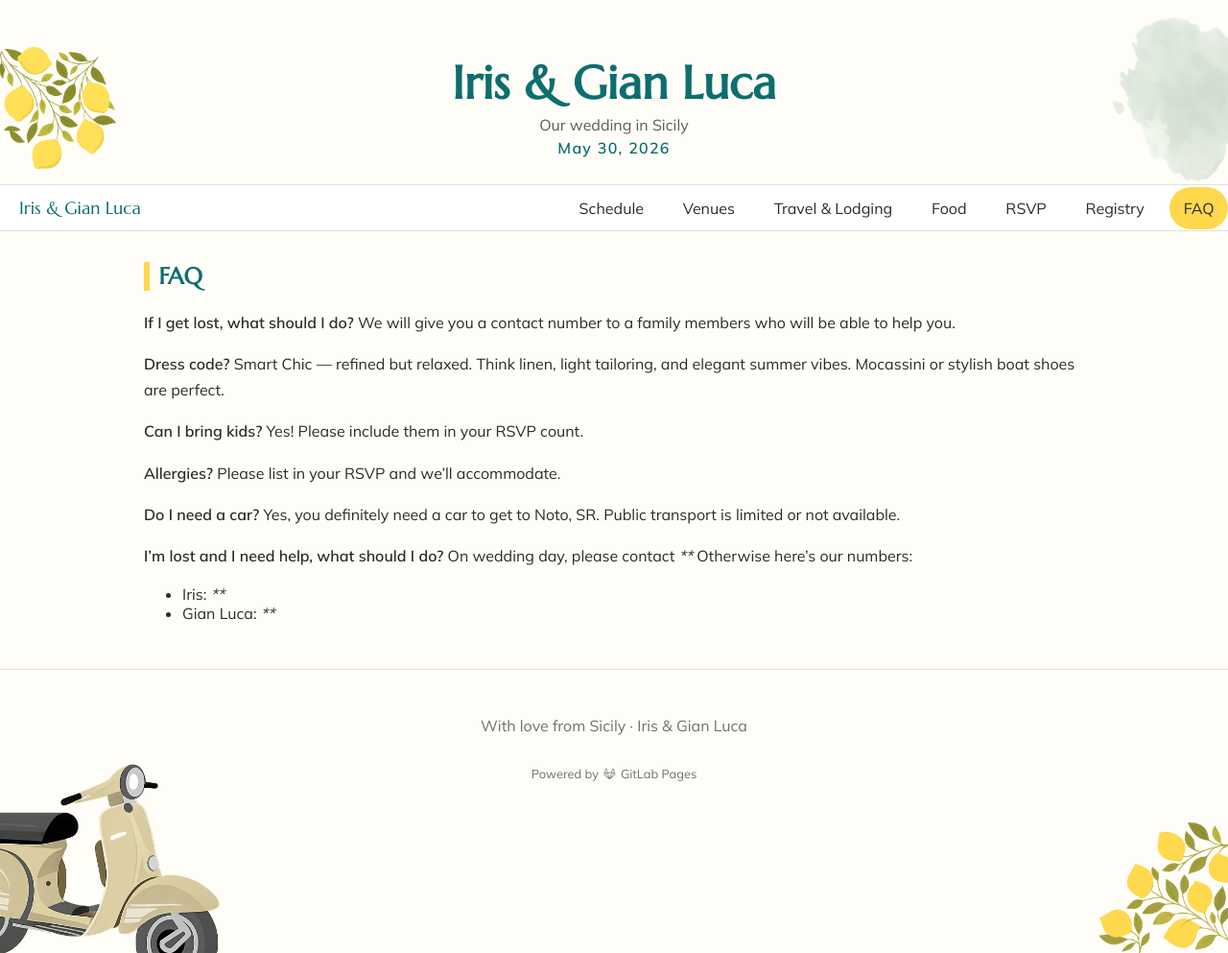
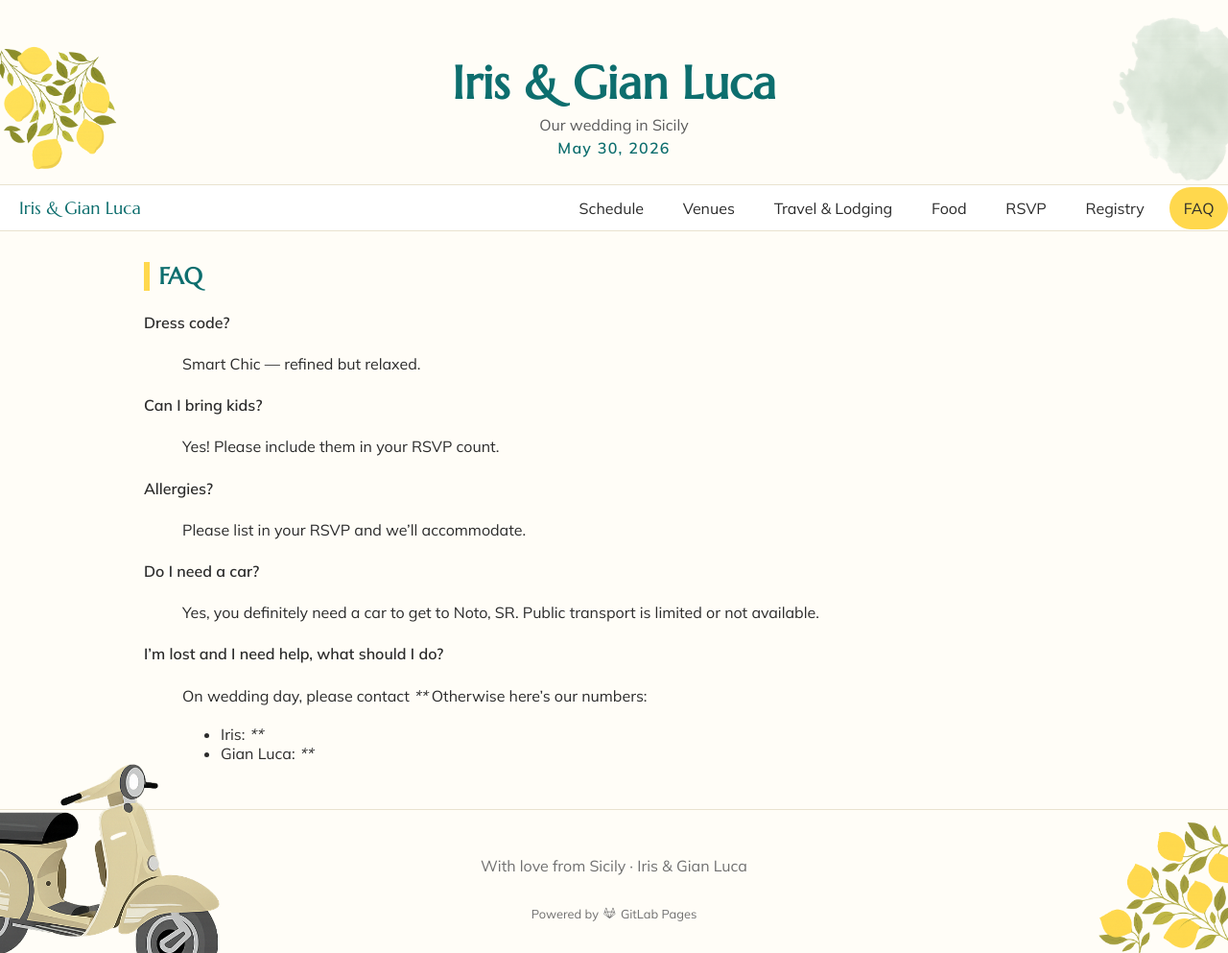
Before and after one commit to gfiasco/iris-gianluca, a Jekyll site: the page built from faq.md, in a window 1280 px wide and 993 px high. Shown: the whole window at 96% size. Built offline with Jekyll 4.4.1, drawn with Linux system fonts in a browser that asks for light colours.

Commit message:
chore: fixing text spacing and format

```diff
--- a/faq.md
+++ b/faq.md
@@ -4,25 +4,21 @@ title: FAQ
 permalink: /faq/
 ---
 
-**If I get lost, what should I do?**
-We will give you a contact number to a family members who will be able to help you.
-
 **Dress code?**
-Smart Chic — refined but relaxed. Think linen, light tailoring, and elegant summer vibes. Mocassini or stylish boat shoes are perfect.
+> Smart Chic — refined but relaxed.
 
 **Can I bring kids?**
-Yes! Please include them in your RSVP count.
-
+> Yes! Please include them in your RSVP count.
 
 **Allergies?**
-Please list in your RSVP and we’ll accommodate.
+> Please list in your RSVP and we’ll accommodate.
 
 
 **Do I need a car?**
-Yes, you definitely need a car to get to Noto, SR. Public transport is limited or not available.
+>Yes, you definitely need a car to get to Noto, SR. Public transport is limited or not available.
 
 **I'm lost and I need help, what should I do?**
-On wedding day, please contact **{{ site.env.get_help }}**
-Otherwise here's our numbers:
-- Iris: **{{ site.env.iris_number }}**
-- Gian Luca: **{{ site.env.gian_number }}**
+>On wedding day, please contact **{{ site.env.get_help }}**
+>Otherwise here's our numbers:
+>- Iris: **{{ site.env.iris_number }}**
+>- Gian Luca: **{{ site.env.gian_number }}**
```
